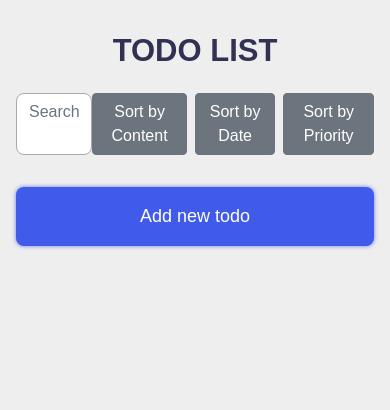
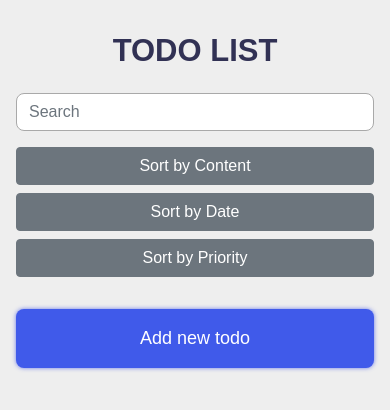
Before and after one commit to NursiNursi/turboly-challenge, a Vue app: page / in a window 390 px wide. Shown: the top 410 px of the page. Built offline with nearby package versions, Linux system fonts and the light colour scheme.

Commit message:
Improve sort button responsiveness

```diff
--- a/src/components/Home.vue
+++ b/src/components/Home.vue
@@ -98,7 +98,7 @@ onMounted(() => {
   <main class="app">
     <section class="todo-list">
       <h1 class="display-5 fw-bold text-center mb-4">TODO LIST</h1>
-      <div class="d-flex justify-content-between">
+      <div class="d-flex justify-content-between head-row">
         <SearchForm @search="handleSearch" />
         <div class="sort-by">
           <button
--- a/src/style.css
+++ b/src/style.css
@@ -279,3 +279,19 @@ input:checked ~ .bubble::after {
   display: flex;
   gap: 0.5rem;
 }
+
+@media only screen and (max-width: 600px) {
+  .sort-by {
+    display: flex;
+    flex-direction: column;
+  }
+
+  .head-row {
+    flex-direction: column;
+  }
+
+  .search-input {
+    width: 100%;
+    margin-bottom: 1rem;
+  }
+}
```
